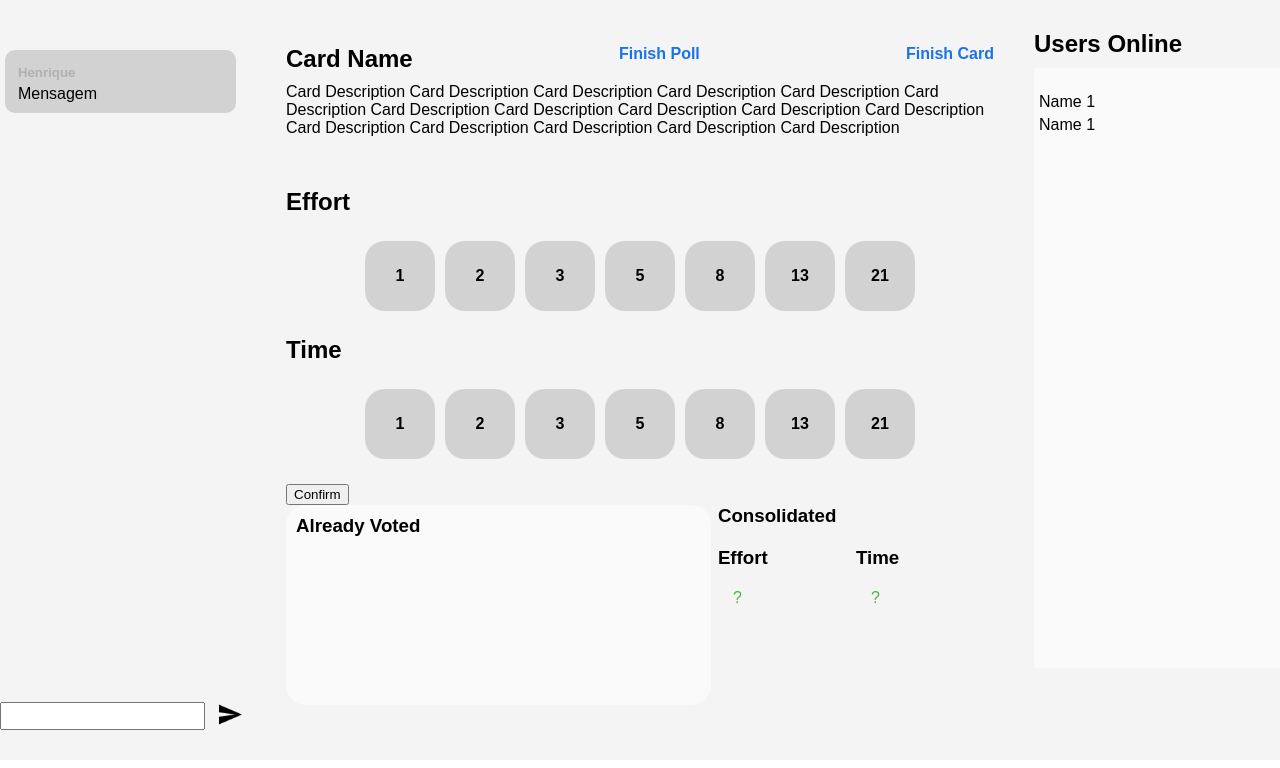
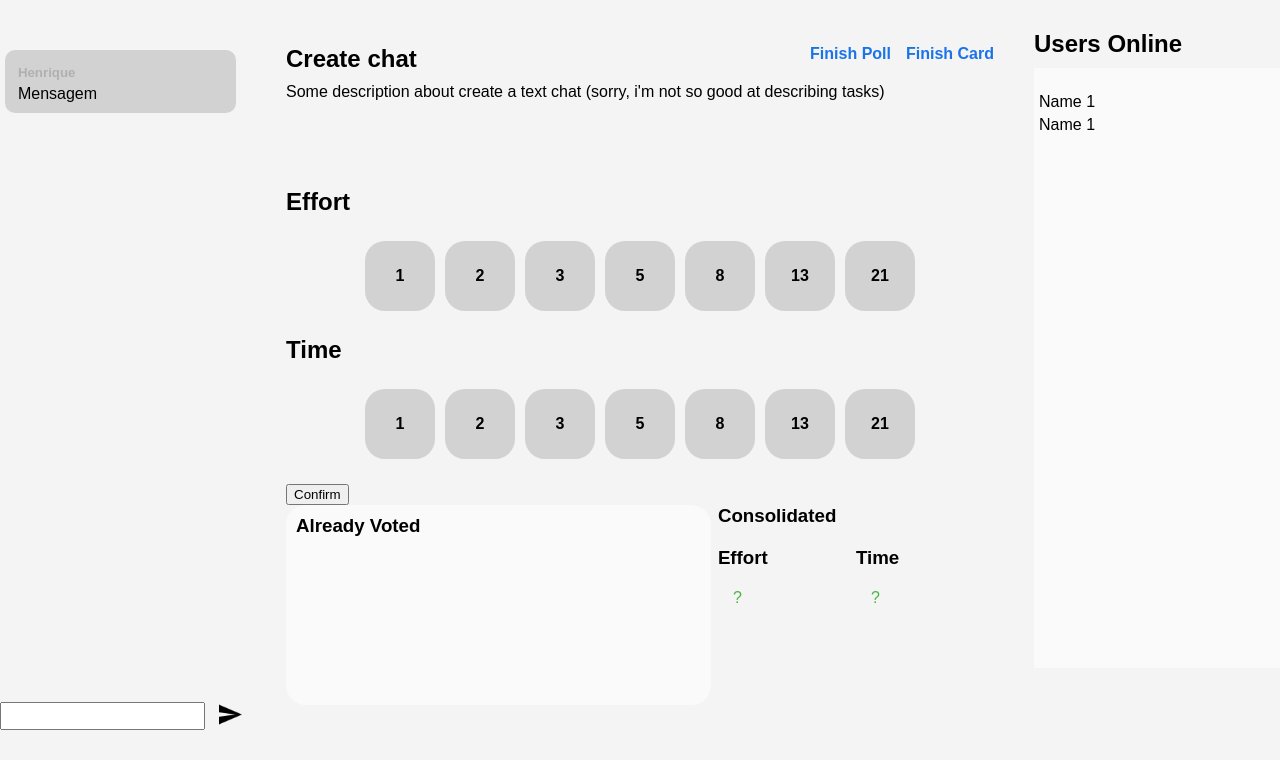
Before and after one commit to EdilsonJunior-2/VotingPoker, a React (Vite) app: page / in a window 1280 px wide. Shown: the top 768 px of the page. Built offline with nearby package versions, Linux system fonts and the light colour scheme.

Commit message:
Sistema de cards implementado

```diff
--- /dev/null
+++ b/src/assets/cards.ts
@@ -0,0 +1,15 @@
+const cards = [
+  {
+    id: 0,
+    name: "Create chat",
+    description:
+      "Some description about create a text chat (sorry, i'm not so good at describing tasks)",
+  },
+  {
+    id: 1,
+    name: "Imagine a description",
+    description: "I need to imagine a good description for this card",
+  },
+];
+
+export default cards;
--- a/src/assets/index.ts
+++ b/src/assets/index.ts
@@ -1 +1,2 @@
 export { default as SendIcon } from "./send-icon.png";
+export { default as cards } from "./cards";
--- a/src/components/cardPoll/index.tsx
+++ b/src/components/cardPoll/index.tsx
@@ -2,6 +2,7 @@ import { useState } from "react";
 import {
   CardDetails,
   CardTitle,
+  ButtonsBox,
   FinishCardButton,
   PollBox,
   CardDescription,
@@ -17,13 +18,19 @@ import {
   ConsolidatedDetails,
   ConsolidatedDetail,
   ConsolidatedPoint,
+  CardDescriptionUndefinedSize,
+  FinalPollDetails,
 } from "./styles";
 import { H2, H3 } from "../../styles/titles";
 import { useEffort } from "../../lib/effort";
 import { useTime } from "../../lib/time";
+import { cards } from "../../assets";
+import { points } from "../../lib/interfaces";
 
 const CardPoll: React.FC = () => {
   const [whoVotedArray, setWhoVotedArray] = useState<string[]>([]);
+  const [actualCard, setActualCard] = useState<number>(0);
+  const [allPoints, setAllPoints] = useState<points[]>([]);
 
   const {
     selectEffortPoints,
@@ -45,36 +52,61 @@ const CardPoll: React.FC = () => {
     finishTimePoll,
   } = useTime();
 
+  function finishPoll() {
+    calcFinalEffortPoints();
+    calcFinalTimePoints();
+  }
+
+  function finishCard() {
+    const p = allPoints.slice();
+    p.push({
+      effort: finalEffortPoints,
+      time: finalTimePoints,
+    });
+    setAllPoints(p);
+    finishEffortPoll();
+    finishTimePoll();
+    setWhoVotedArray([]);
+    setActualCard((actualCard) => actualCard + 1);
+  }
+
   return (
     <PollBox>
       <CardDetails>
         <CardTitle>
-          <H2>Card Name</H2>
-          <FinishCardButton
-            onClick={() => {
-              calcFinalEffortPoints();
-              calcFinalTimePoints();
-            }}
-          >
+          <H2>{cards[actualCard]?.name || "Finished"}</H2>
+          {actualCard !== cards.length && (
+            <ButtonsBox>
+              <FinishCardButton onClick={() => finishPoll()}>
                 Finish Poll
               </FinishCardButton>
-          <FinishCardButton
-            onClick={() => {
-              finishEffortPoll();
-              finishTimePoll();
-              setWhoVotedArray([]);
-            }}
-          >
+              <FinishCardButton onClick={() => finishCard()}>
                 Finish Card
               </FinishCardButton>
+            </ButtonsBox>
+          )}
         </CardTitle>
         <CardDescription>
-          Card Description Card Description Card Description Card Description
-          Card Description Card Description Card Description Card Description
-          Card Description Card Description Card Description Card Description
-          Card Description Card Description Card Description Card Description
+          {cards[actualCard]?.description ||
+            "You finished all cards, congratulations :)"}
         </CardDescription>
       </CardDetails>
+      {actualCard === cards.length ? (
+        cards.map((card, index) => (
+          <FinalPollDetails key={card.id}>
+            <H3>{card.name}</H3>
+            <CardDescriptionUndefinedSize>
+              {card.description}
+            </CardDescriptionUndefinedSize>
+            <CardDescriptionUndefinedSize>
+              Effort points: {allPoints[index].effort}
+            </CardDescriptionUndefinedSize>
+            <CardDescriptionUndefinedSize>
+              Time points: {allPoints[index].time}
+            </CardDescriptionUndefinedSize>
+          </FinalPollDetails>
+        ))
+      ) : (
         <PointsSelectionBox>
           <PointsBox>
             <H2>Effort</H2>
@@ -227,12 +259,15 @@ const CardPoll: React.FC = () => {
                 </ConsolidatedDetail>
                 <ConsolidatedDetail>
                   <H3>Time</H3>
-                <ConsolidatedPoint>{finalTimePoints || "?"}</ConsolidatedPoint>
+                  <ConsolidatedPoint>
+                    {finalTimePoints || "?"}
+                  </ConsolidatedPoint>
                 </ConsolidatedDetail>
               </ConsolidatedDetails>
             </Consolidated>
           </PollDetails>
         </PointsSelectionBox>
+      )}
     </PollBox>
   );
 };
--- a/src/components/cardPoll/styles.ts
+++ b/src/components/cardPoll/styles.ts
@@ -19,8 +19,11 @@ export const CardTitle = styled.div`
   justify-content: space-between;
 `;
 
+export const ButtonsBox = styled.div`
+  display: flex;
+`;
 export const FinishCardButton = styled.h4`
-  margin: 0;
+  margin: 0 0 0 15px;
   color: ${colors.info};
   border: none;
   background: transparent;
@@ -30,6 +33,10 @@ export const FinishCardButton = styled.h4`
 export const CardDescription = styled.div`
   overflow: auto;
   height: 80px;
+  margin: 10px 0;
+`;
+
+export const CardDescriptionUndefinedSize = styled.div`
   margin: 10px 0;
 `;
 
@@ -132,3 +139,7 @@ export const ConsolidatedPoint = styled.div`
   color: ${colors.success};
   margin: 20px 0 0 15px;
 `;
+
+export const FinalPollDetails = styled.div`
+  margin-bottom: 30px;
+`;
--- a/src/lib/interfaces.ts
+++ b/src/lib/interfaces.ts
@@ -8,3 +8,8 @@ export interface poll {
   name: string;
   points: number;
 }
+
+export interface points {
+  effort: number;
+  time: number;
+}
```
Lines whose indentation alone changed are shown as unchanged.
